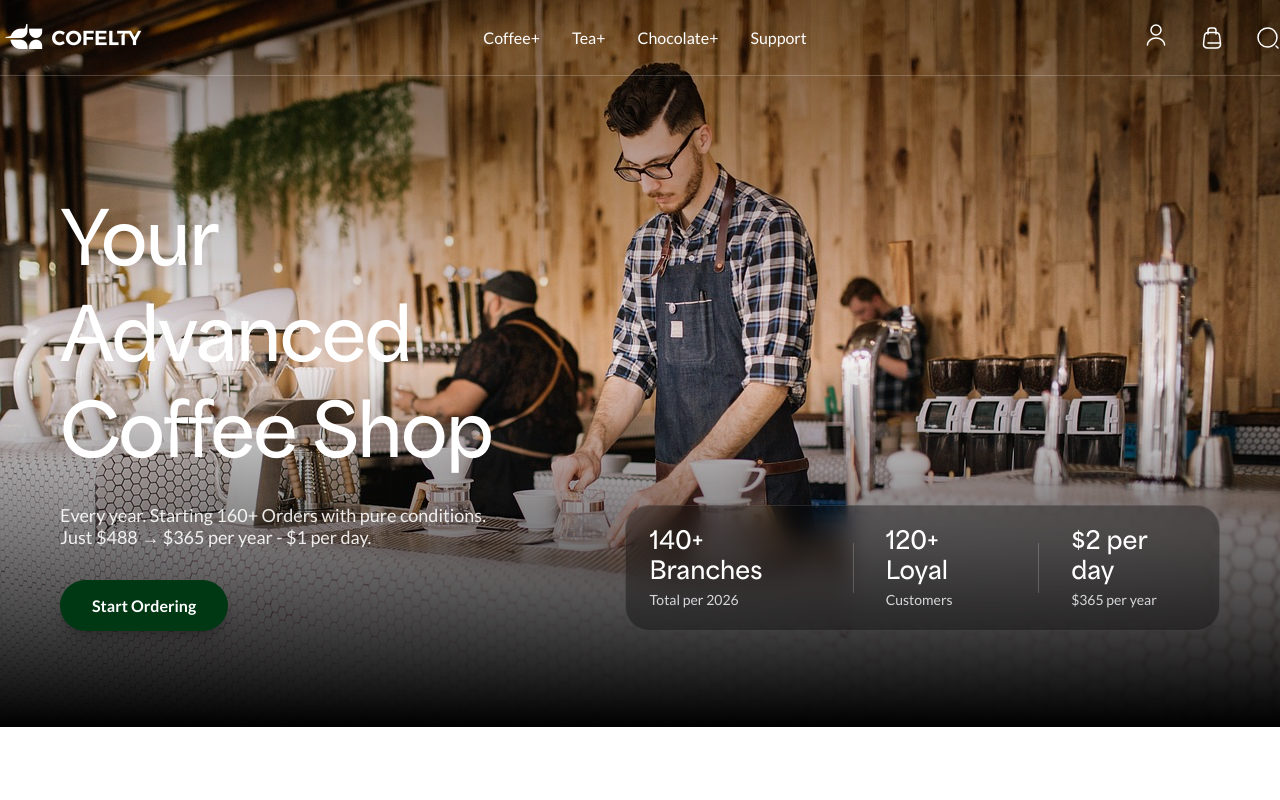
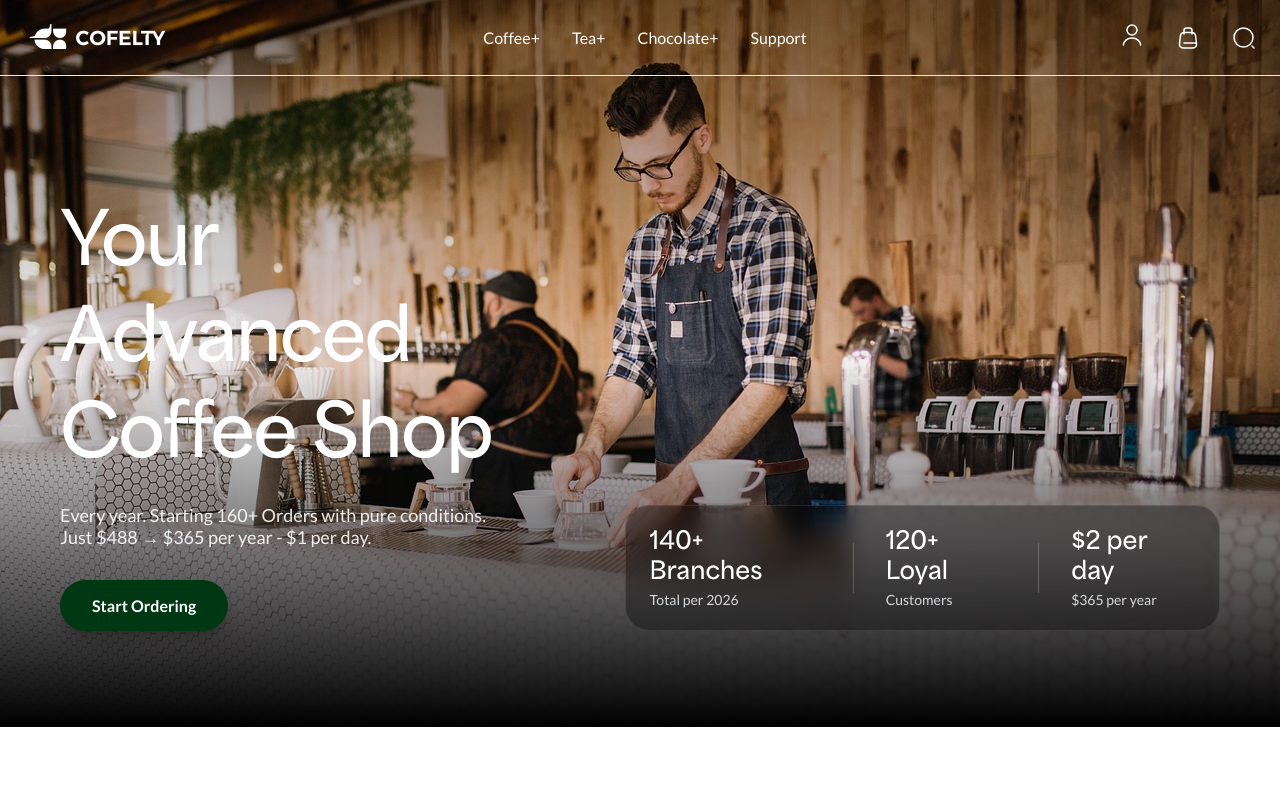
Before and after one commit to xpand-indonesia/ecommerce, a Next.js app: page / in a window 1280 px wide. Shown: the top 800 px of the page. Built offline with nearby package versions, Linux system fonts and the light colour scheme.

Commit message:
Improving navbar container

```diff
--- a/src/components/layout/navbar.tsx
+++ b/src/components/layout/navbar.tsx
@@ -3,13 +3,15 @@
 import { useState } from "react";
 import Link from "next/link";
 import Image from "next/image";
+import Container from "../ui/container";
 
 function Navbar({ transparent = false }: { transparent?: boolean }) {
   const [mobileOpen, setMobileOpen] = useState(false);
 
   return (
-    <header className={`absolute top-0 left-0 right-0 z-50 border-b border-white/20 ${transparent ? '' : 'bg-white'}`}>
-      <nav className="container mx-auto flex items-center justify-between h-[75px]">
+    <header className={`absolute top-0 left-0 right-0 z-50 border-b border-gray-200 ${transparent ? '' : 'bg-white'}`}>
+      <Container>
+        <nav className="flex items-center justify-between h-[75px]">
           {/* Logo */}
           <Link href="/" className="flex items-center gap-2 shrink-0">
             <Image
@@ -156,6 +158,7 @@ function Navbar({ transparent = false }: { transparent?: boolean }) {
             )}
           </button>
         </nav>
+      </Container>
 
       {/* Mobile Menu */}
       <div
```
Lines whose indentation alone changed are shown as unchanged.
